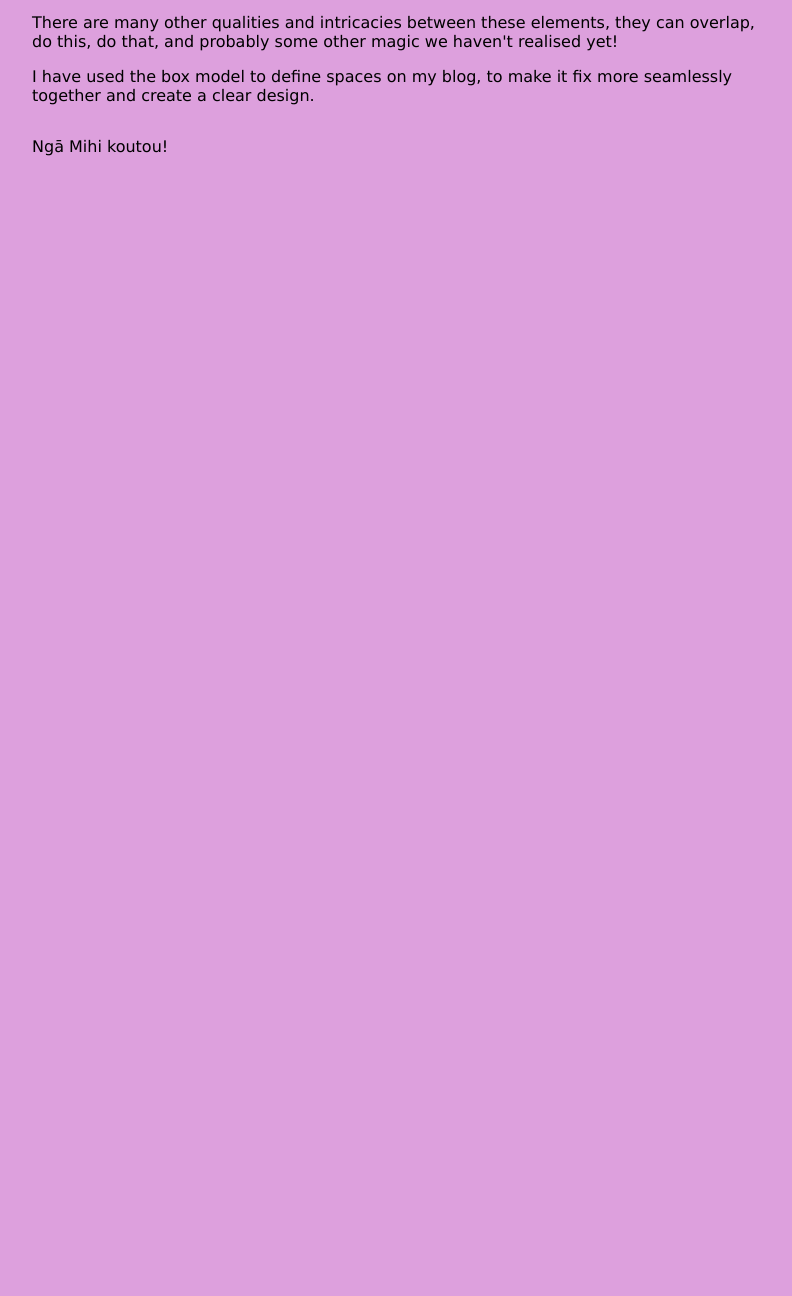
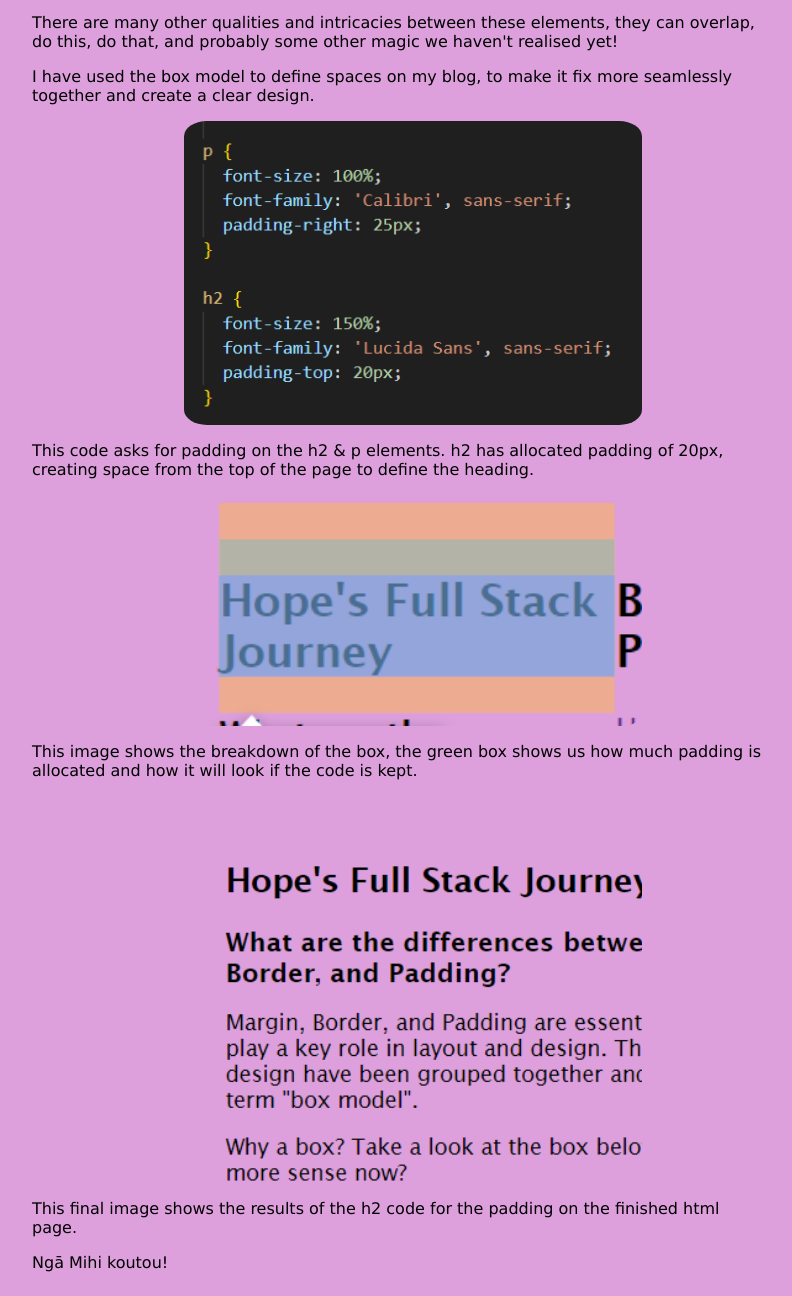
Before and after one commit to hope-goldsack/hope-goldsack.github.io, a plain HTML site: page blog/html--css.html in a window 1280 px wide. Shown: the part 1459-2755 px from the top of the page, without its empty margins (1-793 px from the left). Before the commit the page ends 1639 px from the top, so only its background shows below. Drawn offline with Linux system fonts and the light colour scheme.

Commit message:
padding update

```diff
--- a/blog/html--css.html
+++ b/blog/html--css.html
@@ -33,7 +33,12 @@
 <p>There are many other qualities and intricacies between these elements, they can overlap, do this, do that, and probably some other magic we haven't realised yet!
 </p>
 <p>I have used the box model to define spaces on my blog, to make it fix more seamlessly together and create a clear design.</p>
-<img class="center" src="">
+<img class="center" src="../images/Code.png" alt="codeexample">
+<p>This code asks for padding on the h2 & p elements. h2 has allocated padding of 20px, creating space from the top of the page to define the heading.</p>
+<img class="center" src="../images/Breakdown.png" alt="example">
+<p>This image shows the breakdown of the box, the green box shows us how much padding is allocated and how it will look if the code is kept.</p>
+<img class="center" src="../images/Result.png" alt="result">
+<p>This final image shows the results of the h2 code for the padding on the finished html page.</p>
 <p>Ngā Mihi koutou!</p>
   </div>
 
```
